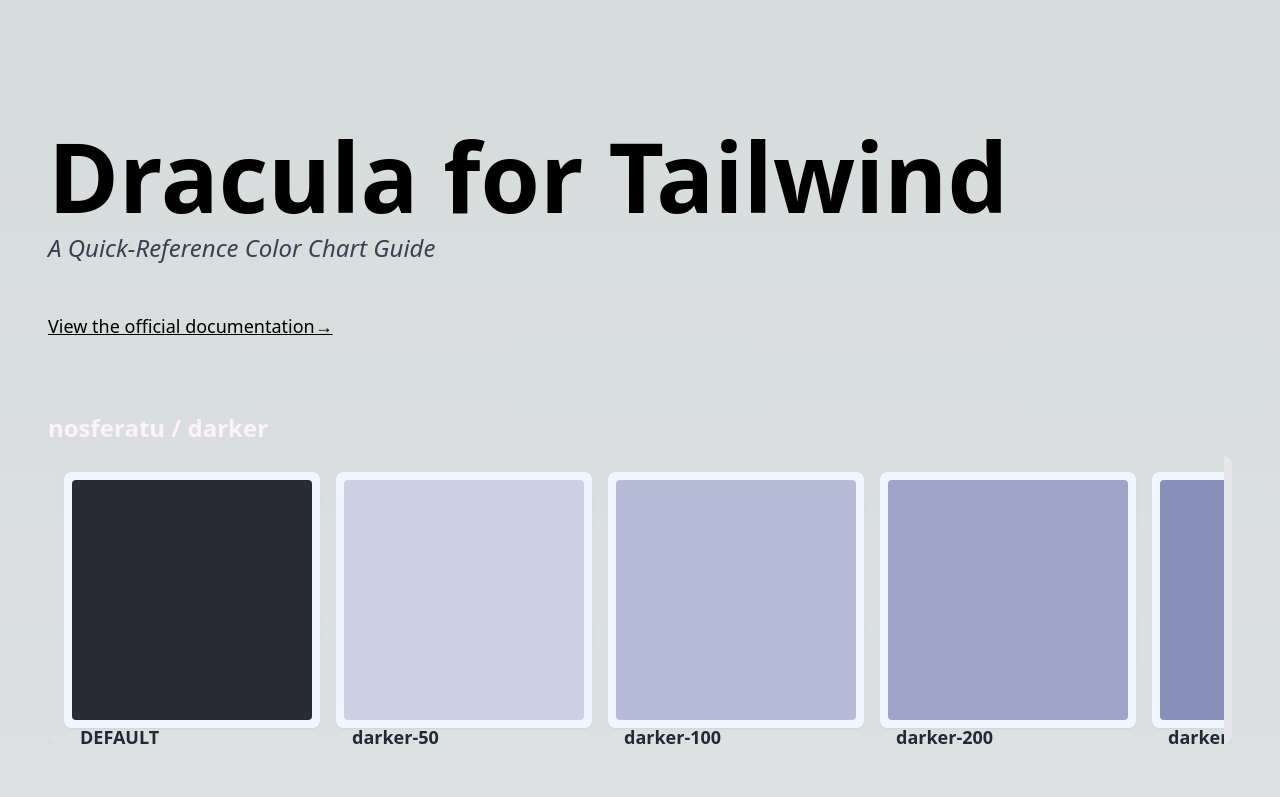
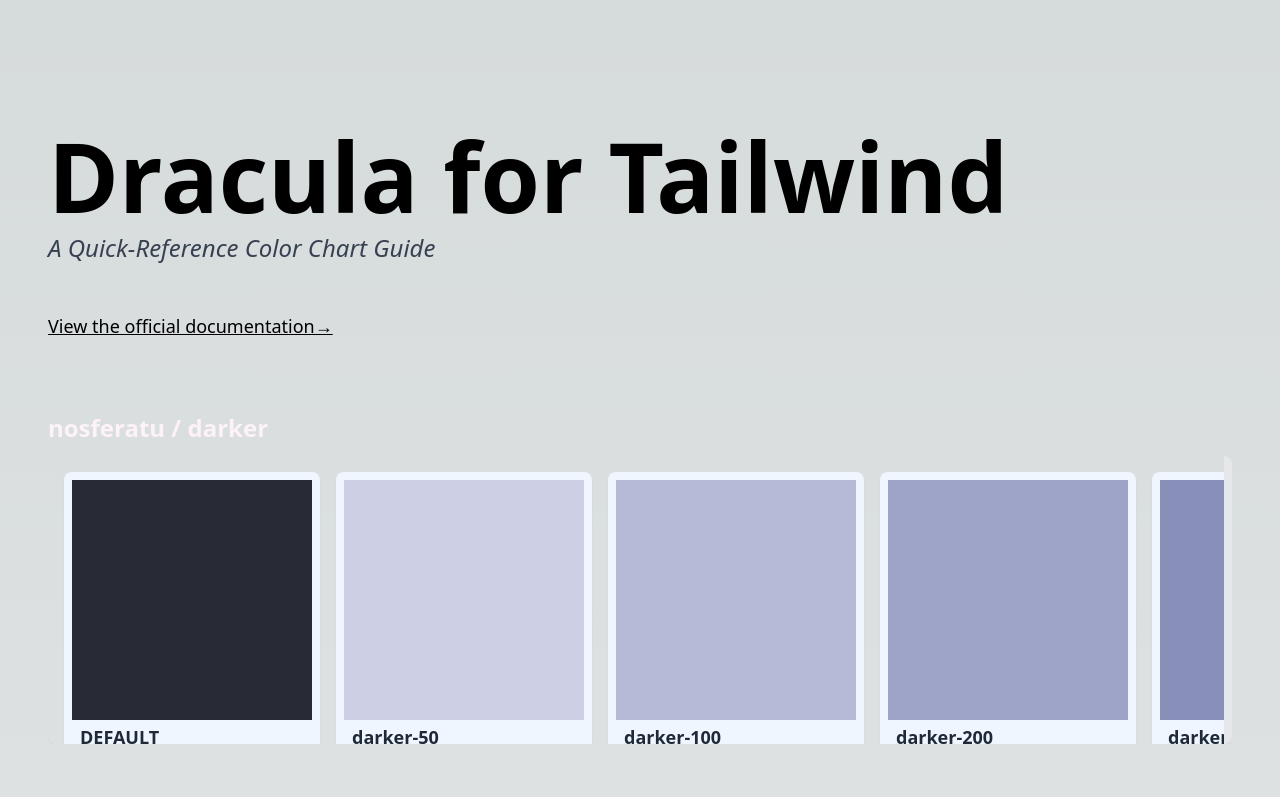
Before and after one commit to jordanlambrecht/dracula-tailwind-reference, a Next.js app: page / in a window 1280 px wide. Shown: the top 797 px of the page. Built offline with nearby package versions, Linux system fonts and the light colour scheme; what tailwind-dracula would draw is missing.

Commit message:
refactor: rewrote how cards appear

```diff
--- a/src/components/DraculaCard.tsx
+++ b/src/components/DraculaCard.tsx
@@ -1,35 +1,19 @@
-import React, { useEffect, useState } from "react"
-import classNames from "classnames"
-import { H1, H2, H3, Subheader } from "@/components/typography/typography"
+import { useEffect, useState } from "react"
+import { H3 } from "@/components/typography/typography"
 import FadeInOutDiv from "@/components/FadeInOutDiv"
 import hexRgb from "hex-rgb"
 import { CopyToClipboard } from "react-copy-to-clipboard"
 import Icon_Copy from "@/components/icons/Icon_Copy"
+
 interface DraculaCardProps {
-  className?: string
   color: string
   shade: string
   hex: string
 }
 
-const DraculaCard: React.FC<DraculaCardProps> = ({
-  className,
-  color,
-  shade,
-  hex,
-}) => {
-  const defaultClasses = "w-full h-full aspect-square rounded"
-  const combinedClasses = classNames(defaultClasses, className)
-
+const DraculaCard = ({ color, shade, hex }: DraculaCardProps) => {
   const [isCopied, setIsCopied] = useState<boolean | false>(false)
 
-  const CopyButton = () => {
-    return (
-      <button className='mr-1 duration-150 hover:scale-105 text-dracula-darker-500 hover:text-dracula-green'>
-        <Icon_Copy className='w-4 -mb-1' />
-      </button>
-    )
-  }
   useEffect(() => {
     if (isCopied) {
       const timer = setTimeout(() => {
@@ -43,36 +27,38 @@
 
   const lastWord = color.trim().split(" ").pop()
   return (
-    <div className='flex flex-col w-auto h-full p-2 rounded-lg shadow-sm snap-start bg-blue-50'>
-      <div className={combinedClasses} style={{ backgroundColor: hex }}>
+    <div className='relative flex flex-col justify-between p-2 w-48 md:w-64 rounded-lg shadow-sm snap-start bg-blue-50'>
       <FadeInOutDiv isVisible={isCopied}>
-          <div className='inline-block w-auto p-2 m-4 text-sm rounded shadow-sm bg-dracula text-dracula-light'>
+        <div className='absolute top-6 left-6 w-auto px-4 py-2 text-sm  bg-dracula text-dracula-light font-semibold rounded shadow'>
           📄 Copied!
         </div>
       </FadeInOutDiv>
-      </div>
-      <div className='flex flex-col justify-between w-full px-2 pt-2 h-1/3'>
+
+      <div
+        className='w-full aspect-square'
+        style={{ backgroundColor: hex }}
+      ></div>
+
+      <div className='flex-shrink w-full px-2 pt-2 flex-nowrap text-nowrap'>
         <H3 className='leading-none'>
-          {shade != "DEFAULT" ? `${lastWord}-${shade}` : shade}
+          {shade !== "DEFAULT" ? `${lastWord}-${shade}` : shade}
         </H3>
 
-        <div className='flex flex-row justify-between text-sm text-dracula'>
-          <div className='flex flex-row items-center'>
+        <div>
           <CopyToClipboard text={hex} onCopy={() => setIsCopied(true)}>
-              <span>
-                <CopyButton />
-              </span>
+            <button className='inline mr-1 duration-150 hover:scale-105 text-dracula-darker-500 hover:text-dracula-green'>
+              <Icon_Copy className='w-4 -mb-1 inline-block' />
+              <span className='ml-1 text-sm py-0 my-0 leading-none'>{hex}</span>
+            </button>
           </CopyToClipboard>
-            {hex}
         </div>
-          <div className='flex flex-row items-center '>
+        <div>
           <CopyToClipboard text={rgb} onCopy={() => setIsCopied(true)}>
-              <span>
-                <CopyButton />
-              </span>
+            <button className='inline mr-1 duration-150 hover:scale-105 text-dracula-darker-500 hover:text-dracula-green'>
+              <Icon_Copy className='w-4 -mb-1 inline-block' />
+              <span className='ml-1 text-sm py-0 my-0 leading-none'>{rgb}</span>
+            </button>
           </CopyToClipboard>
-            <span className='py-0 my-0 leading-none'>{rgb}</span>
-          </div>
         </div>
       </div>
     </div>
```
Lines whose indentation alone changed are shown as unchanged.
